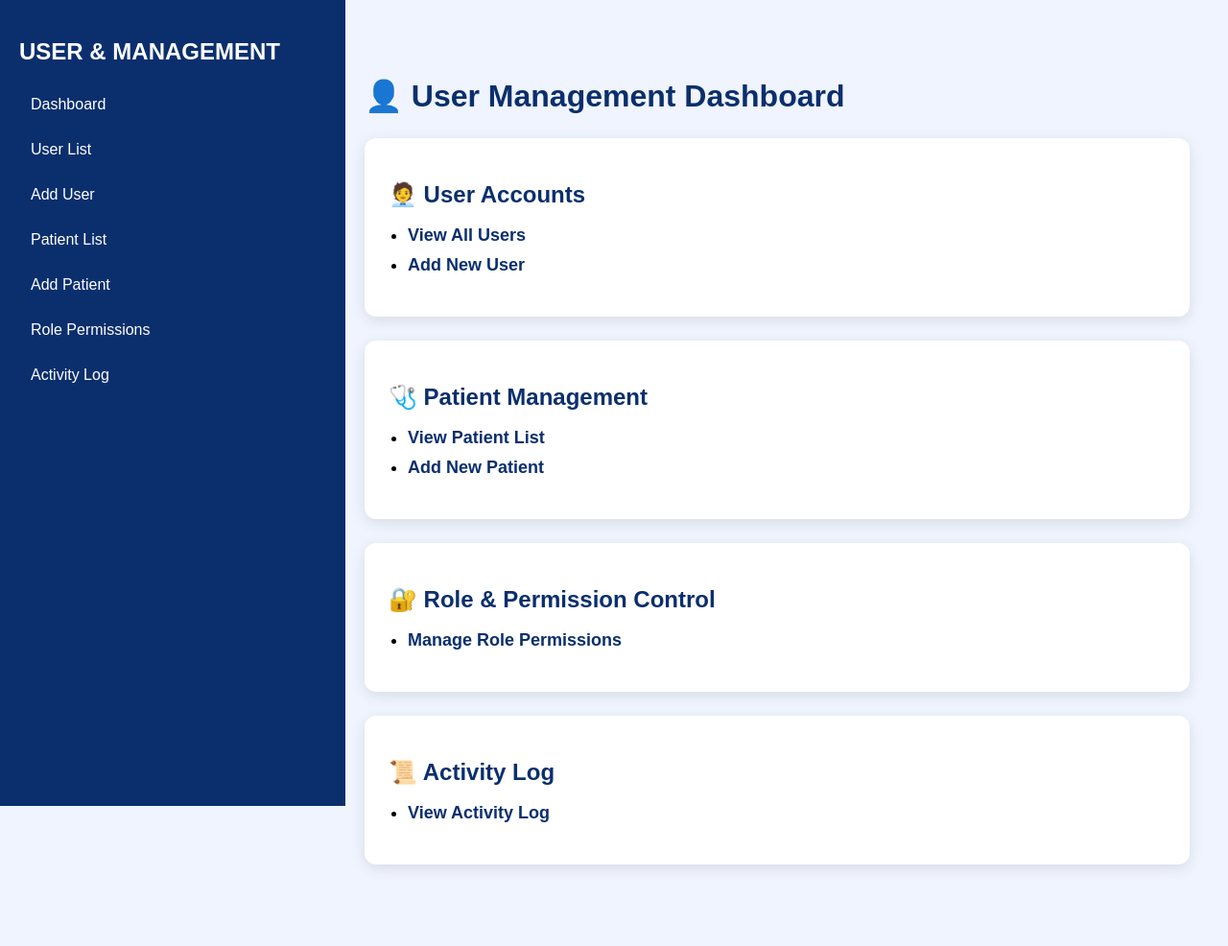
After one commit to pharoah0411/workshop-2, a PHP site: page /workshop/user_management.php in a window 1280 px wide. The commit adds this page. Shown: the whole page at 96% size. Run offline with PHP 8.4, Linux system fonts and the light colour scheme; a stand-in replaces the project's code that opens the database connection.

Commit message:
management

```diff
--- a/sidebar.php
+++ b/sidebar.php
@@ -1,5 +1,5 @@
 <div class="sidebar">
-    <h2>Pharmacy System</h2>
+    <h2>USER & MANAGEMENT</h2>
 
     <a href="dashboard.php">Dashboard</a>
 
--- /dev/null
+++ b/user_management.php
@@ -0,0 +1,106 @@
+<?php include "header.php"; ?>
+
+<style>
+    .module-card {
+        background: white;
+        padding: 25px;
+        border-radius: 12px;
+        margin-bottom: 25px;
+        box-shadow: 0 4px 15px rgba(0,0,0,0.1);
+        transition: transform 0.2s ease;
+    }
+    .module-card:hover {
+        transform: translateY(-5px);
+    }
+
+    .module-header h2 {
+        color: #0b2f6d;
+        font-weight: bold;
+        margin-bottom: 10px;
+    }
+
+    .module-content ul {
+        padding-left: 20px;
+        font-size: 18px;
+    }
+
+    .module-content ul li {
+        margin-bottom: 10px;
+    }
+
+    .module-content a {
+        text-decoration: none;
+        color: #0b2f6d;
+        font-weight: 600;
+    }
+
+    .module-content a:hover {
+        text-decoration: underline;
+    }
+
+    h1 {
+        color: #0b2f6d;
+        margin-bottom: 25px;
+        font-size: 32px;
+        font-weight: bold;
+    }
+</style>
+
+<div style="padding: 20px;">
+
+    <h1>👤 User Management Dashboard</h1>
+
+    <!-- USER ACCOUNTS MODULE -->
+    <div class="module-card">
+        <div class="module-header">
+            <h2>🧑‍💼 User Accounts</h2>
+        </div>
+        <div class="module-content">
+            <ul>
+                <li><a href="user_list.php">View All Users</a></li>
+                <li><a href="add_user.php">Add New User</a></li>
+            </ul>
+        </div>
+    </div>
+
+    <!-- PATIENT MANAGEMENT MODULE -->
+    <div class="module-card">
+        <div class="module-header">
+            <h2>🩺 Patient Management</h2>
+        </div>
+        <div class="module-content">
+            <ul>
+                <li><a href="patient_list.php">View Patient List</a></li>
+                <li><a href="add_patient.php">Add New Patient</a></li>
+            </ul>
+        </div>
+    </div>
+
+    <!-- ROLE PERMISSION MODULE -->
+    <div class="module-card">
+        <div class="module-header">
+            <h2>🔐 Role & Permission Control</h2>
+        </div>
+        <div class="module-content">
+            <ul>
+                <li><a href="permissions.php">Manage Role Permissions</a></li>
+            </ul>
+        </div>
+    </div>
+
+    <!-- ACTIVITY LOG MODULE -->
+    <div class="module-card">
+        <div class="module-header">
+            <h2>📜 Activity Log</h2>
+        </div>
+        <div class="module-content">
+            <ul>
+                <li><a href="activity_log.php">View Activity Log</a></li>
+            </ul>
+        </div>
+    </div>
+
+</div>
+
+</body>
+</html>
```
